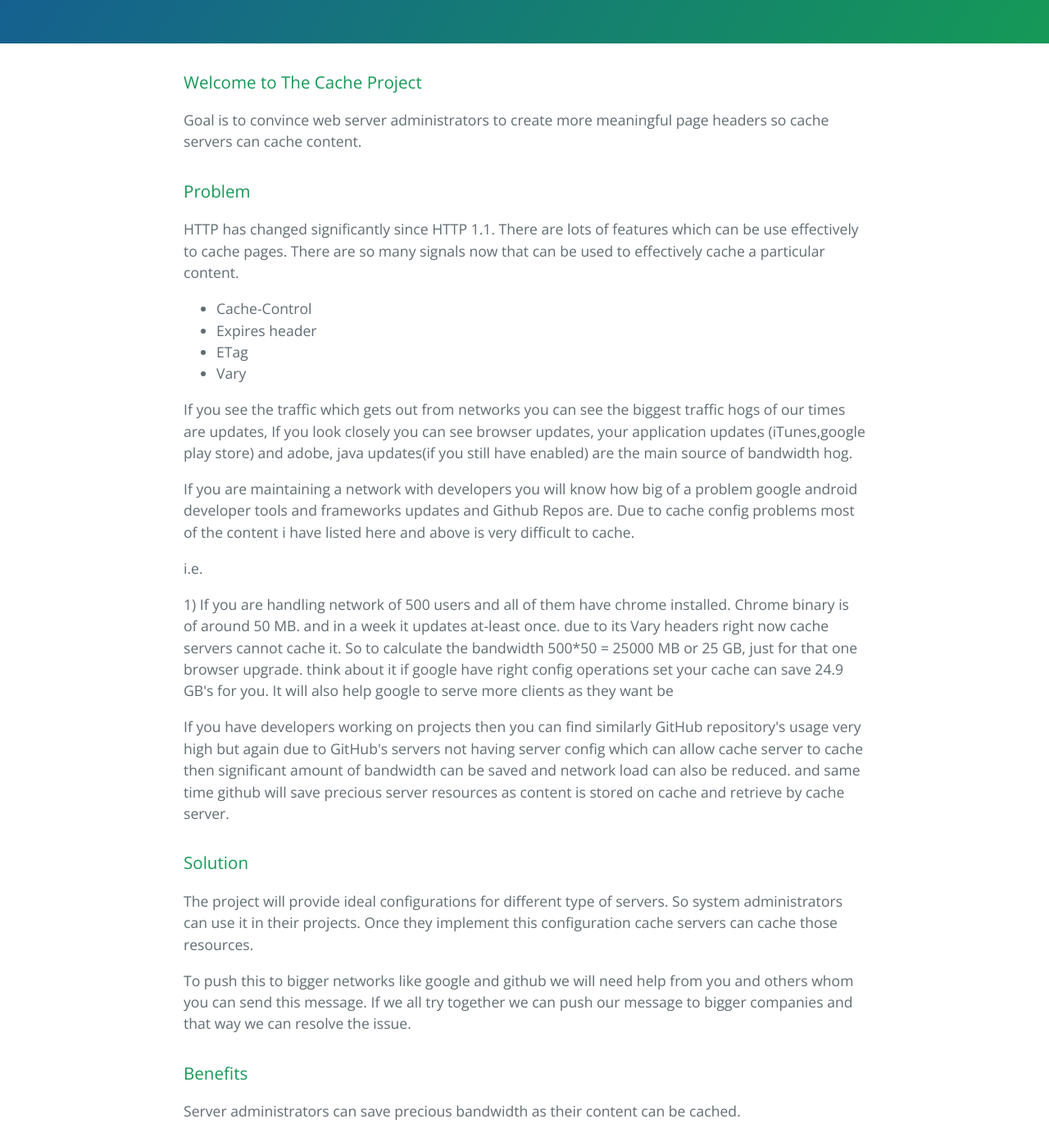
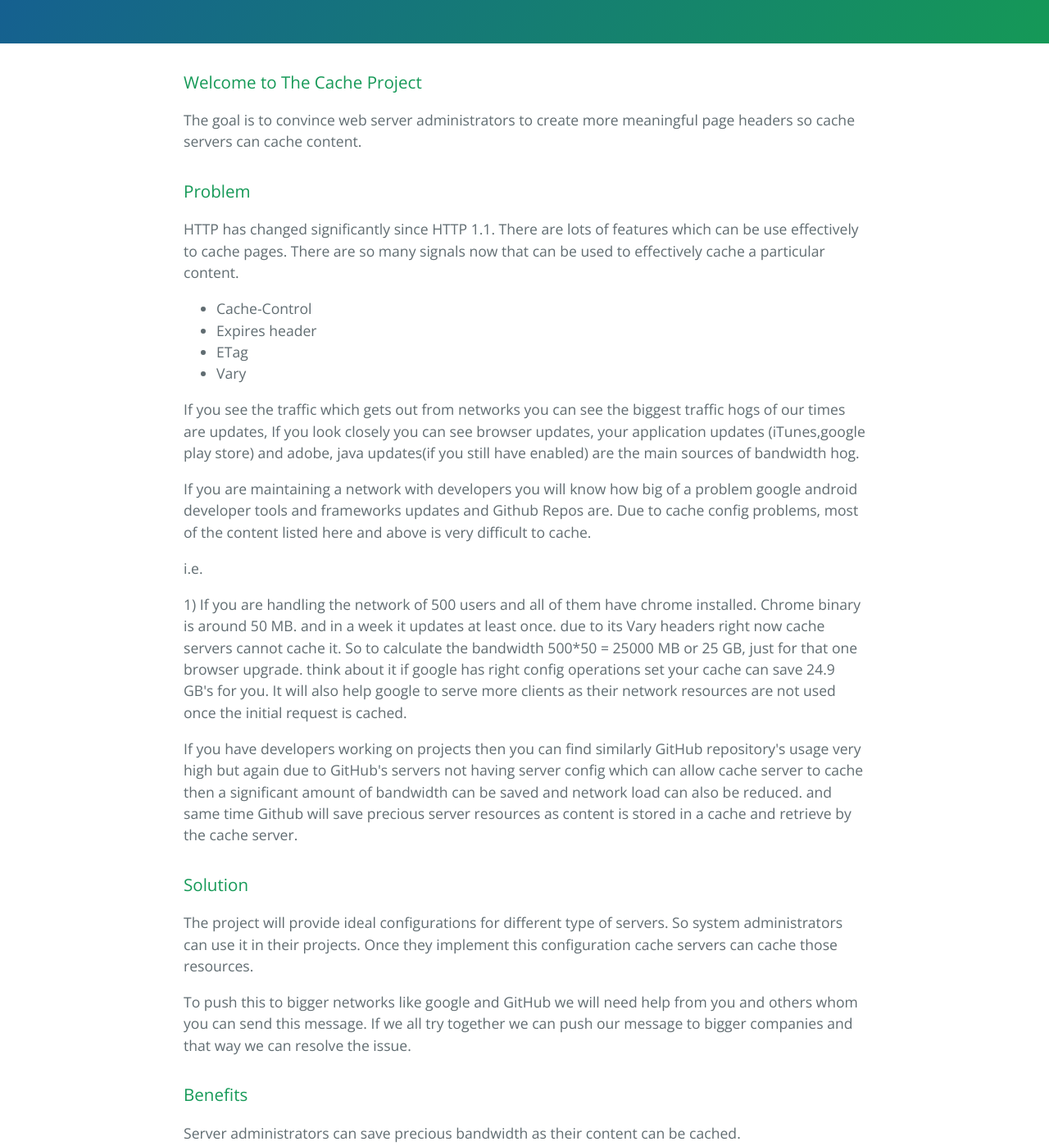
Before and after one commit to hardikdangar/thecacheproject, a plain HTML site: page index.html in a window 1280 px wide. Shown: the part 360-1758 px from the top of the page at 82% size. Drawn offline with nearby package versions, Linux system fonts and the light colour scheme.

```diff
--- a/index.html
+++ b/index.html
@@ -22,7 +22,7 @@
       <h3>
 <a id="welcome-to-the-cache-project" class="anchor" href="#welcome-to-the-cache-project" aria-hidden="true"><span aria-hidden="true" class="octicon octicon-link"></span></a>Welcome to The Cache Project</h3>
 
-<p>Goal is to convince web server administrators to create more meaningful page headers so cache servers can cache content.</p>
+<p>The goal is to convince web server administrators to create more meaningful page headers so cache servers can cache content.</p>
 
 <h3>
 <a id="problem" class="anchor" href="#problem" aria-hidden="true"><span aria-hidden="true" class="octicon octicon-link"></span></a>Problem</h3>
@@ -36,22 +36,22 @@
 <li>Vary</li>
 </ul>
 
-<p>If you see the traffic which gets out from networks you can see the biggest traffic hogs of our times are updates, If you look closely you can see browser updates, your application updates (iTunes,google play store) and adobe, java updates(if you still have enabled) are the main source of bandwidth hog.</p>
+<p>If you see the traffic which gets out from networks you can see the biggest traffic hogs of our times are updates, If you look closely you can see browser updates, your application updates (iTunes,google play store) and adobe, java updates(if you still have enabled) are the main sources of bandwidth hog.</p>
 
-<p>If you are maintaining a network with developers you will know how big of a problem google android developer tools and frameworks updates and Github Repos are. Due to cache config problems most of the content i have listed here and above is very difficult to cache.</p>
+<p>If you are maintaining a network with developers you will know how big of a problem google android developer tools and frameworks updates and Github Repos are. Due to cache config problems, most of the content  listed here and above is very difficult to cache.</p>
 
 <p>i.e.</p>
 
-<p>1) If you are handling network of 500 users and all of them have chrome installed. Chrome binary is of around 50 MB. and in a week it updates at-least once. due to its Vary headers right now cache servers cannot cache it. So to calculate the bandwidth 500*50 = 25000 MB or 25 GB, just for that one browser upgrade. think about it if google have right config operations set your cache can save 24.9 GB's for you. It will also help google to serve more clients as they want be </p>
+<p>1) If you are handling the network of 500 users and all of them have chrome installed. Chrome binary is around 50 MB. and in a week it updates at least once. due to its Vary headers right now cache servers cannot cache it. So to calculate the bandwidth 500*50 = 25000 MB or 25 GB, just for that one browser upgrade. think about it if google has right config operations set your cache can save 24.9 GB's for you. It will also help google to serve more clients as their network resources are not used once the initial request is cached.</p>
 
-<p>If you have developers working on projects then you can find similarly GitHub repository's usage very high but again due to GitHub's servers not having server config which can allow cache server to cache then significant amount of bandwidth can be saved and network load can also be reduced. and same time github will save precious server resources as content is stored on cache and retrieve by cache server.</p>
+<p>If you have developers working on projects then you can find similarly GitHub repository's usage very high but again due to GitHub's servers not having server config which can allow cache server to cache then a significant amount of bandwidth can be saved and network load can also be reduced. and same time Github will save precious server resources as content is stored in a cache and retrieve by the cache server.</p>
 
 <h3>
 <a id="solution" class="anchor" href="#solution" aria-hidden="true"><span aria-hidden="true" class="octicon octicon-link"></span></a>Solution</h3>
 
 <p>The project will provide ideal configurations for different type of servers. So system administrators can use it in their projects. Once they implement this configuration cache servers can cache those resources.</p>
 
-<p>To push this to bigger networks like google and github we will need help from you and others whom you can send this message. If we all try together we can push our message to bigger companies and that way we can resolve the issue.</p>
+<p>To push this to bigger networks like google and GitHub we will need help from you and others whom you can send this message. If we all try together we can push our message to bigger companies and that way we can resolve the issue.</p>
 
 <h3>
 <a id="benefits" class="anchor" href="#benefits" aria-hidden="true"><span aria-hidden="true" class="octicon octicon-link"></span></a>Benefits</h3>
```
Also changed, not shown: params.json (+1 -1 lines).
